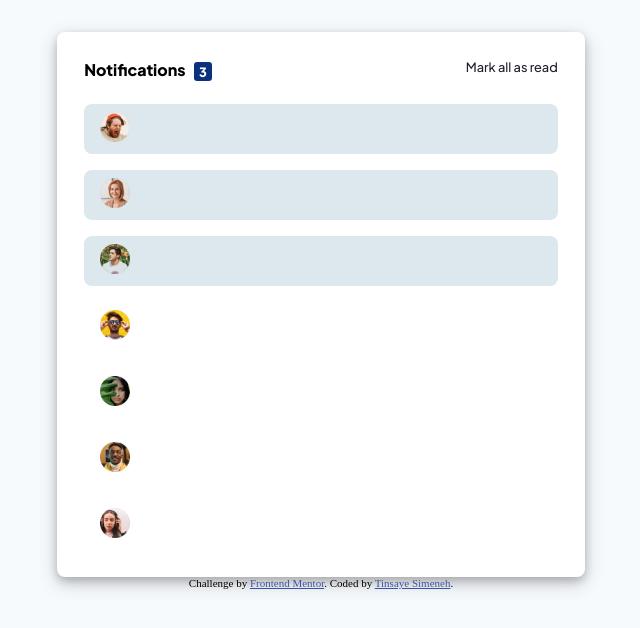
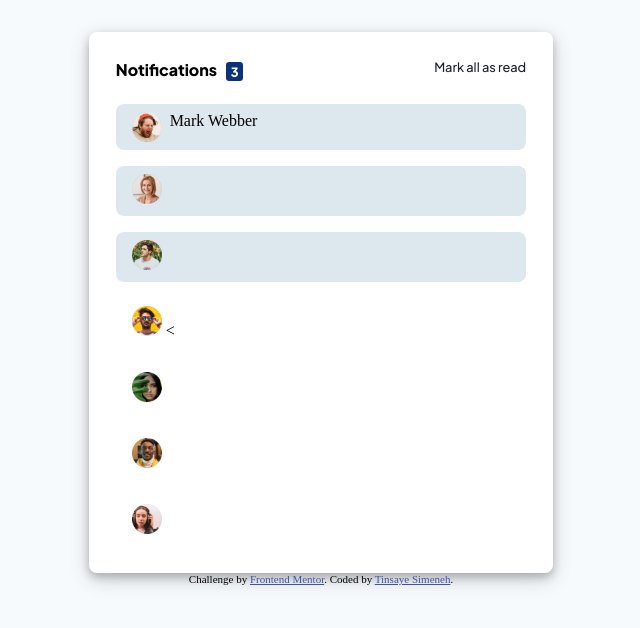
Before and after one commit to tinsaye-simeneh/Frontend-Mentor-notification_page, a plain HTML site: page index.html in a window 1280 px wide. Shown: the whole page, without its empty margins (319-959 px from the left). Drawn offline with Linux system fonts and the light colour scheme.

Commit message:
text details added

```diff
--- a/index.css
+++ b/index.css
@@ -16,7 +16,7 @@ body{
 .container{
     display: grid;
     margin: 0 auto;
-    width: 40%;
+    width: 35%;
     border-radius: 0.5rem;
     padding: 0.7rem;
     margin-top: 2rem;
@@ -26,6 +26,16 @@ body{
 .row{
     display: flex;
     width: 100%;
+}
+.col-2{
+    display: flex;
+    width: 10%;
+    height: auto;
+}
+.col-10{
+    display: flex;
+    width: 90%;
+    height: auto;
 }
 .col-6{
     width: 50%;
--- a/index.html
+++ b/index.html
@@ -25,8 +25,15 @@
       </div>
       <div class="row">
         <div class="col-12 new">
+          <div class="row">
+          <div class="col-2">
           <img src="./assets/images/avatar-mark-webber.webp" alt="avatar" width='30vw'/>
         </div>
+        <div class="col-10">
+          <span> Mark Webber </span>
+        </div>
+      </div>
+      </div>
       </div>
       <div class="row">
         <div class="col-12 new">
@@ -41,6 +48,7 @@
       <div class="row">
         <div class="col-12 old">
           <img src="./assets/images/avatar-rizky-hasanuddin.webp" alt="avatar" width='30vw'/>
+          <
         </div>
       </div>
       <div class="row">
```
